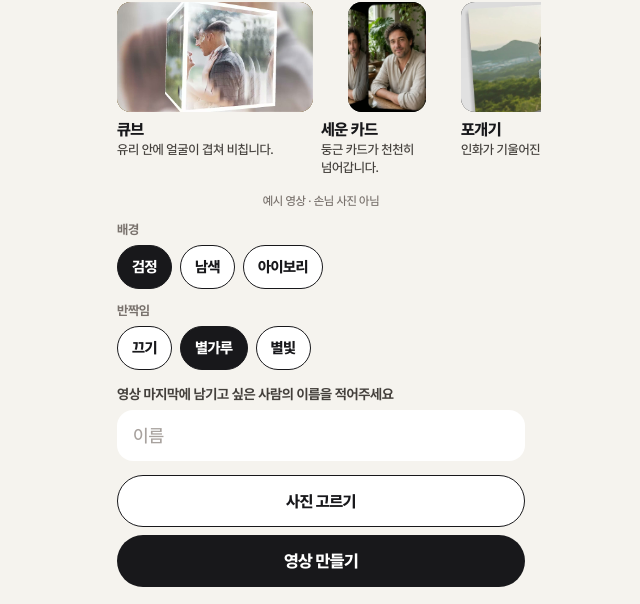
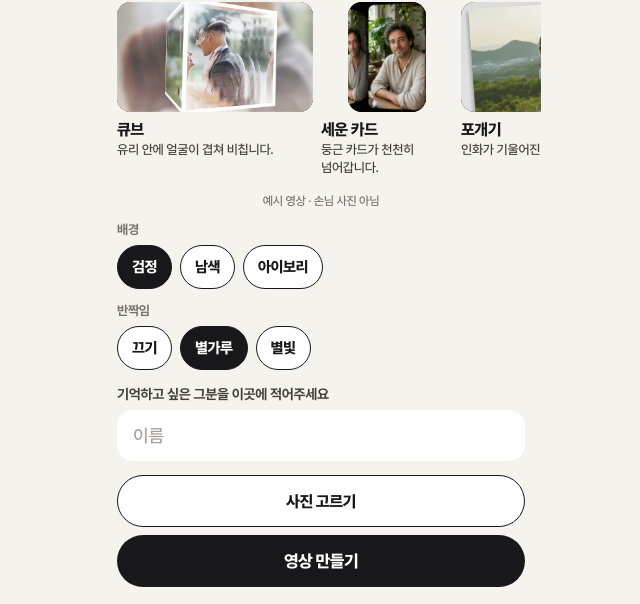
Before and after one commit to lilyth-y/festival-phone-video, a plain HTML site: page index.html in a window 1280 px wide. Shown: the part 504-1108 px from the top of the page, without its empty margins (319-959 px from the left). Drawn offline with Linux system fonts and the light colour scheme.

Commit message:
Ask for the one they want to remember, not only a person.
The name field now uses that wider line above the box.

Co-authored-by: Cursor <cursoragent@cursor.com>

```diff
--- a/index.html
+++ b/index.html
@@ -376,7 +376,7 @@
           <label><input type="radio" name="fx" value="lights">별빛</label>
         </div>
       </fieldset>
-      <label class="who"><span>영상 마지막에 남기고 싶은 사람의 이름을 적어주세요</span>
+      <label class="who"><span>기억하고 싶은 그분을 이곳에 적어주세요</span>
         <input id="forName" maxlength="16" placeholder="이름" autocomplete="off">
       </label>
       <label class="pick" for="photos">사진 고르기</label>
```
